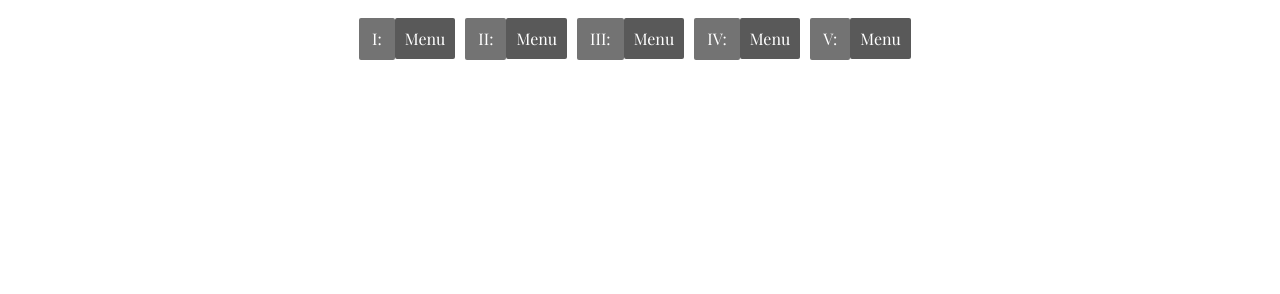
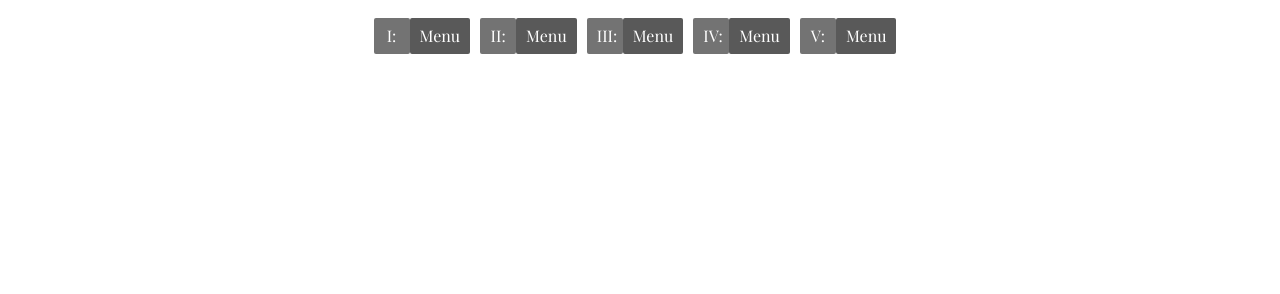
Before and after one commit to yourockit/goit-fe-course, a plain HTML site: page html-css/module-04/index.html in a window 1280 px wide. Shown: the part 506-800 px from the top of the page. Drawn offline with nearby package versions, Linux system fonts and the light colour scheme.

Commit message:
m4ddz-ispr

```diff
--- a/html-css/module-04/css/style.css
+++ b/html-css/module-04/css/style.css
@@ -87,6 +87,7 @@ ul {
 /* Задание 4*/
 
 .menu-4 {
+    display: inline-block;
     vertical-align: middle;
     margin: 0 10px 0 0;
     font-size: 16px;
@@ -95,7 +96,8 @@ ul {
 .li-menu-4::before {
     display: inline-block;
     text-align: center;
-    padding: 13px;
+    width: 16px;
+    padding: 10px;
     vertical-align: middle;
     border-radius: 2px;
     font-size: 16px;
```
